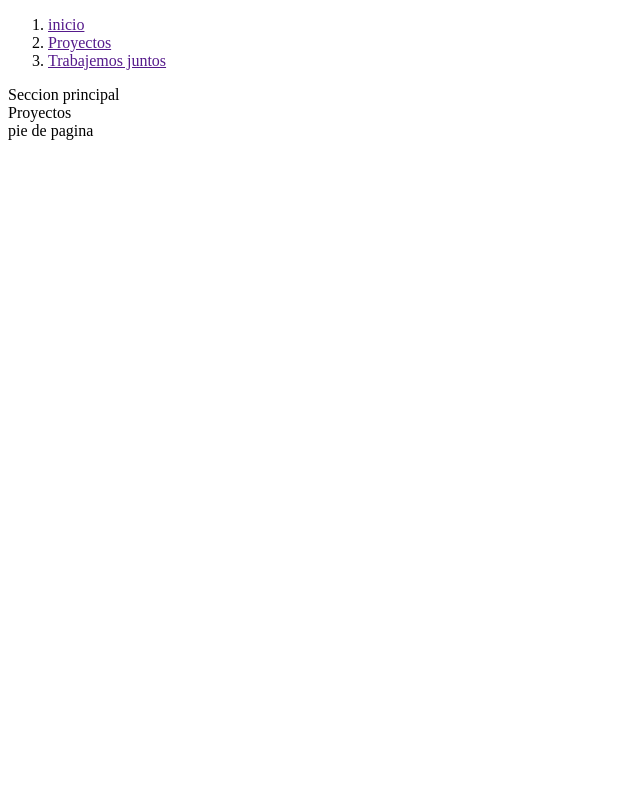
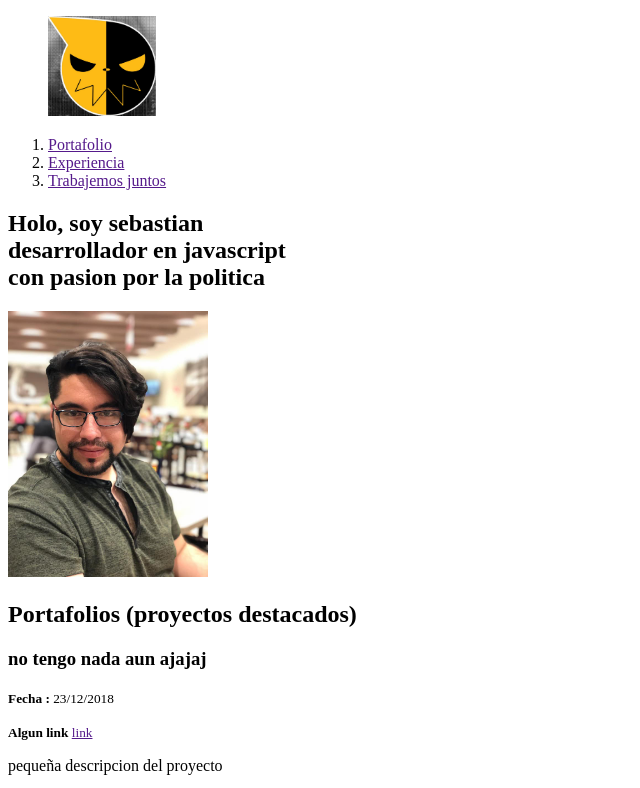
Before and after one commit to estairt/portafolio, a website: page index.html in a window 1280 px wide. Shown: the top 788 px of the page, without its empty margins (0-640 px from the left). Drawn offline with Linux system fonts and the light colour scheme.

Commit message:
se agregan las imaganes y textos a la estructura

```diff
--- a/index.html
+++ b/index.html
@@ -6,32 +6,63 @@
     <meta name="viewport" content="width=device-width, initial-scale=1.0">
     <meta http-equiv="X-UA-Compatible" content="ie=edge">
     <title>Portafolio</title>
+    <link rel="icon" type="image/jpg" href="images/Anime-skull.jpg">
 </head>
 
 <body>
     <header>
+        <div>
+            <figure>
+                <img src="images/log.jpg" style="height:100px" alt="logo de cabezara">
+            </figure>
             <nav>
                 <ol>
                     <li>
-                    <a href="">inicio</a>
+                        <a href="">Portafolio</a>
                     </li>
                     <li>
-                    <a href="">Proyectos</a>
+                        <a href="">Experiencia</a>
                     </li>
                     <li>
                         <a href="">Trabajemos juntos</a>
                     </li>
                 </ol>
             </nav>
+        </div>
+
     </header>
     <section>
-        Seccion principal
+        <h1>
+            Holo, soy <strong> sebastian</strong><br> desarrollador en <strong>javascript </strong>
+            <br> con pasion por
+            la politica
+        </h1>
+        <img src="images/perfil.jpg" width="200px">
     </section>
     <section>
-        Proyectos
+        <h2>
+            Portafolios (proyectos destacados)
+        </h2>
+        <article>
+            <h3>
+                no tengo nada aun ajajaj
+            </h3>
+            <p><small><strong>Fecha :</strong> 23/12/2018</small></p>
+            <p><small><strong>Algun link</strong> <a href="">link</a> </small></p>
+            <p>pequeña descripcion del proyecto</p>
+            <img src="images/portafolio_tera.jpg" alt="tan linda tera :3" width="500">
+        </article>
     </section>
     <section>
-
+        <h2>Mas sobre mis experiencias</h2>
+        <article>
+            <figure>
+                <img src="images/evento_nodeschool.jpg" alt="" width="500">
+            </figure>
+            <h3>titulo del evento</h3>
+            <p>descripcion del evento</p>
+            <a href="">link de evento</a>
+        </article>
     </section>
     <footer>
         pie de pagina
```
Lines whose indentation alone changed are shown as unchanged.
